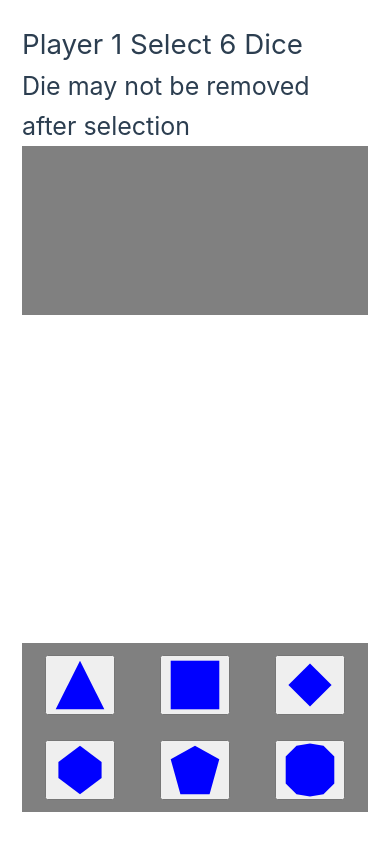
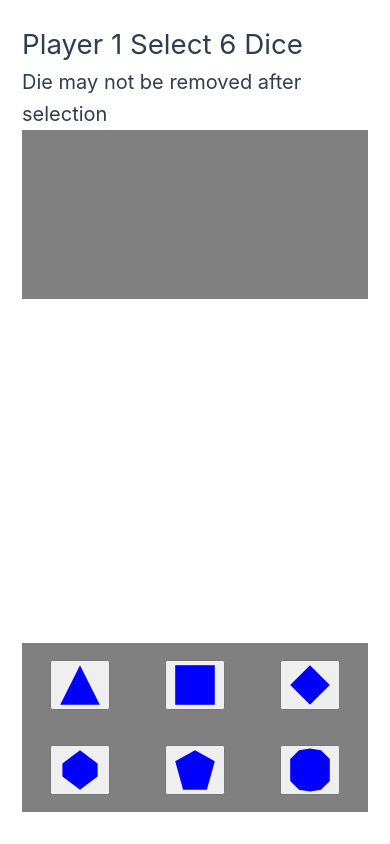
Before and after one commit to ericcorona1/dice-attack, a Vue app: page / in a window 390 px wide. Both pictures are taken after a click on the button "Start". Built offline with nearby package versions, Linux system fonts and the light colour scheme.

Commit message:
adjusting button size

```diff
--- a/src/assets/base.css
+++ b/src/assets/base.css
@@ -67,7 +67,7 @@ body {
   font-family: Inter, -apple-system, BlinkMacSystemFont, "Segoe UI", Roboto,
     Oxygen, Ubuntu, Cantarell, "Fira Sans", "Droid Sans", "Helvetica Neue",
     sans-serif;
-  font-size: 25px;
+  font-size: clamp(20px, 1vw + 1em, 25px);
   text-rendering: optimizeLegibility;
   -webkit-font-smoothing: antialiased;
   -moz-osx-font-smoothing: grayscale;
--- a/src/components/Dice.vue
+++ b/src/components/Dice.vue
@@ -26,5 +26,6 @@ const diceTypes = {
 <style scoped>
 .dice {
   display: flex;
+  font-size: clamp(20px, 1rem + 3vw, 25px);
 }
 </style>
--- a/src/components/DiceSelectArea.vue
+++ b/src/components/DiceSelectArea.vue
@@ -27,7 +27,7 @@
     flex-wrap: wrap;
   }
   .selectArea > * {
-    width: 70px;
+    width: clamp(60px, 100% / 6, 70px);
     margin: 0 5%;
   }
 }
--- a/src/components/Play.vue
+++ b/src/components/Play.vue
@@ -155,7 +155,7 @@ const {
         <h2>Attacking: {{ activePlayer }}</h2>
         <button @click="openModal" class="modalBtn">?</button>
         <dialog ref="dialog">
-          <button autofocus @click="closeModal">Close</button>
+          <button autofocus @click="closeModal">X</button>
           <Instructions />
         </dialog>
         <DiceSelectArea>
@@ -261,9 +261,16 @@ dialog {
   height: 90vh;
   background-color: var(--color-background);
   color: var(--color-text);
+  padding: clamp(5px, 5px + 2vw, 25px);
+  overflow: hidden;
+}
+
+dialog > button {
+  font-size: clamp(10px, 20px + 1vw, 50px);
 }
 
 dialog > section {
+  padding: 0;
   border: none;
 }
 
--- a/src/components/Select.vue
+++ b/src/components/Select.vue
@@ -70,7 +70,6 @@ const { addDieToPlayer, toggleTurn, reRollDie, selectPhaseCompleted } =
 
 <style scoped>
 .container {
-  /* position: relative; */
   display: flex;
   flex-direction: column;
 }
--- a/src/components/icons/D4.vue
+++ b/src/components/icons/D4.vue
@@ -9,7 +9,7 @@
       <polygon points="50,5 95,95 5,95" fill="blue" />
       <text
         x="50"
-        y="50"
+        y="65"
         text-anchor="middle"
         dominant-baseline="middle"
         fill="white"
--- a/src/components/icons/D8.vue
+++ b/src/components/icons/D8.vue
@@ -6,7 +6,7 @@
       xmlns="http://www.w3.org/2000/svg"
     >
       <!-- D8: Vertical Diamond -->
-      <polygon points="50,10 90,50 50,90 10,50" fill="blue" />
+      <polygon points="50,5 95,50 50,95 5,50" fill="blue" />
 
       <text
         x="50"
```
